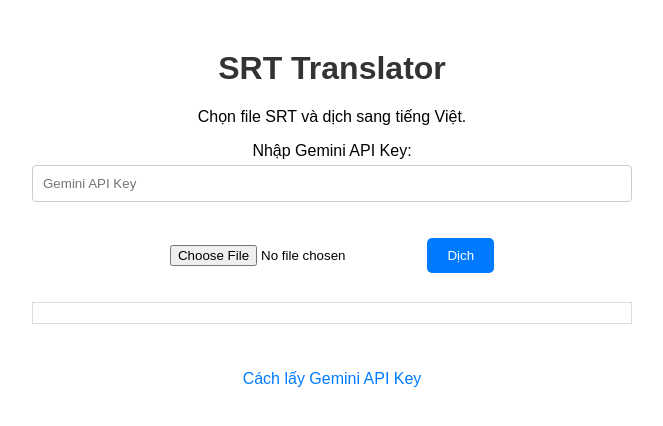
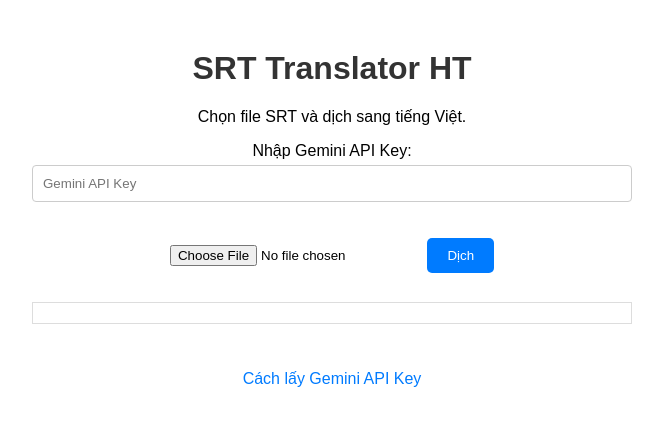
Before and after one commit to huynhtrancntt/subtitle-translate-web, a website: page public/index.html in a window 1280 px wide. Shown: the whole page, without its empty margins (308-971 px from the left). Drawn offline with Linux system fonts and the light colour scheme.

Commit message:
SRT Translator HT

```diff
--- a/public/index.html
+++ b/public/index.html
@@ -7,7 +7,7 @@
   <link rel="stylesheet" href="style.css">
 </head>
 <body>
-  <h1>SRT Translator</h1>
+  <h1>SRT Translator HT</h1>
   <p>Chọn file SRT và dịch sang tiếng Việt.</p>
 
   <div>
```
Also changed, not shown: 1 other file.
